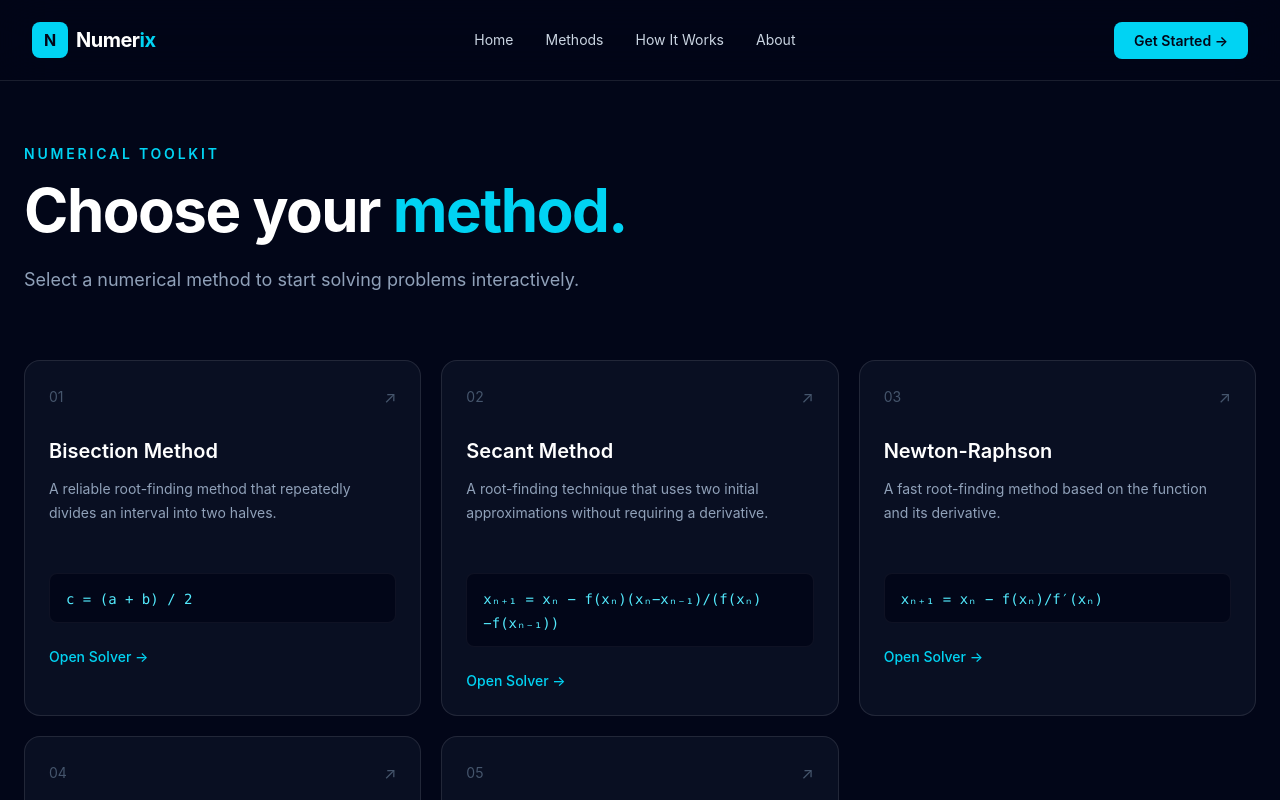
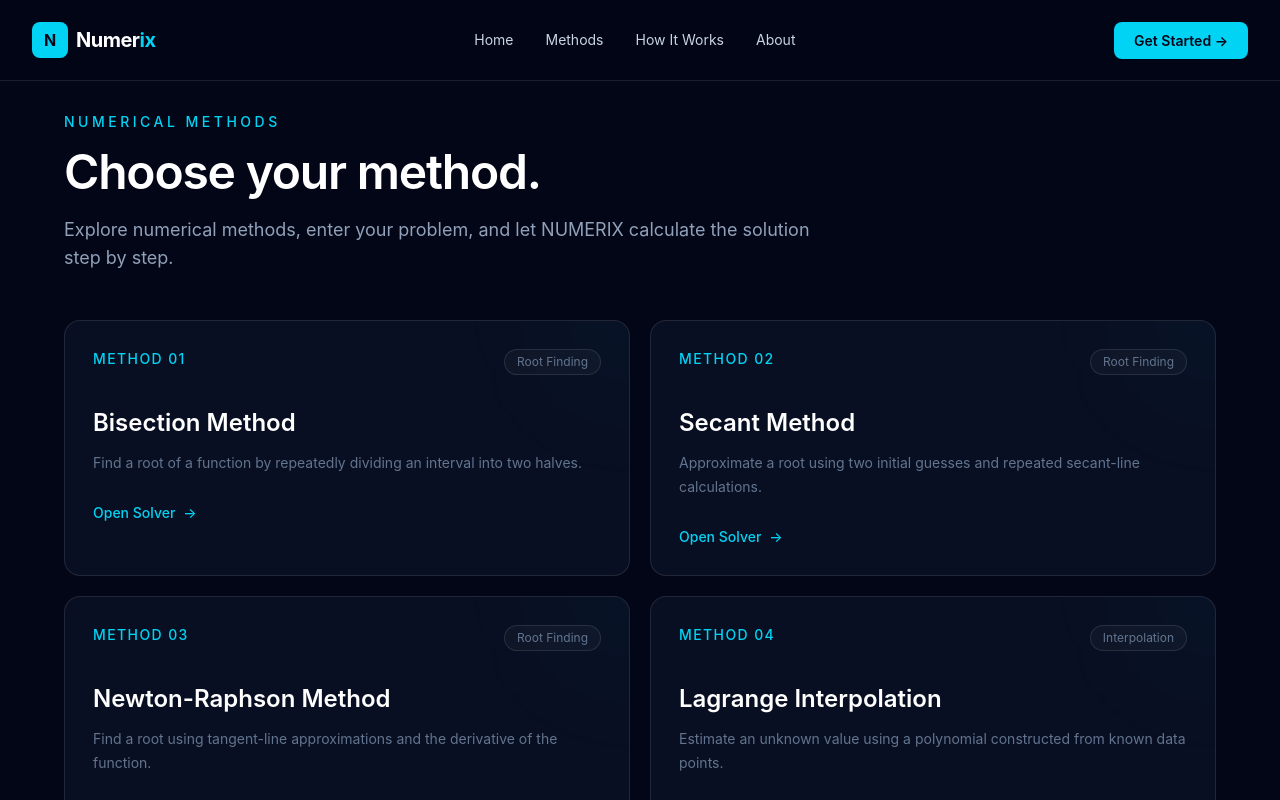
Before and after one commit to iishikaverma/numerix-frontend, a React (Vite) app: page /methods in a window 1280 px wide. Shown: the top 800 px of the page. Built offline with nearby package versions, Linux system fonts and the light colour scheme.

Commit message:
feat: build methods dashboard

```diff
--- a/src/components/methods/MethodCard.tsx
+++ b/src/components/methods/MethodCard.tsx
@@ -1,57 +1,100 @@
+import { Link } from "react-router-dom";
+
 interface MethodCardProps {
   number: string;
-  title: string;
+  name: string;
+  category: string;
   description: string;
-  formula: string;
-  accent: string;
+  path: string;
 }
 
 function MethodCard({
   number,
-  title,
+  name,
+  category,
   description,
-  formula,
-  accent,
+  path,
 }: MethodCardProps) {
   return (
-    <div className="group relative overflow-hidden rounded-2xl border border-white/10 bg-slate-900/60 p-6 backdrop-blur-sm transition-all duration-300 hover:-translate-y-2 hover:border-cyan-400/30 hover:bg-slate-900">
+    <Link
+      to={path}
+      className="
+        group
+        relative
+        overflow-hidden
+        rounded-2xl
+        border
+        border-white/10
+        bg-slate-900/60
+        p-6
+        transition
+        duration-300
+        hover:-translate-y-1
+        hover:border-cyan-400/30
+        hover:bg-slate-900
+        hover:shadow-[0_20px_50px_rgba(0,0,0,0.25)]
+        sm:p-7
+      "
+    >
+      {/* Glow */}
 
-      {/* Glow */}
       <div
-        className={`pointer-events-none absolute -right-20 -top-20 h-40 w-40 rounded-full ${accent} opacity-0 blur-3xl transition-opacity duration-500 group-hover:opacity-30`}
+        className="
+          pointer-events-none
+          absolute
+          -right-16
+          -top-16
+          h-32
+          w-32
+          rounded-full
+          bg-cyan-400/5
+          blur-3xl
+          transition
+          duration-500
+          group-hover:bg-cyan-400/10
+        "
       />
 
-      {/* Number */}
-      <div className="mb-6 flex items-center justify-between">
-        <span className="text-sm font-medium text-slate-500">
-          {number}
-        </span>
+      <div className="relative">
 
-        <span className="text-xl text-slate-600 transition duration-300 group-hover:text-cyan-400">
-          ↗
-        </span>
+        {/* Top Row */}
+
+        <div className="flex items-start justify-between gap-4">
+
+          <span className="text-sm font-medium tracking-widest text-cyan-400">
+            METHOD {number}
+          </span>
+
+          <span className="rounded-full border border-white/10 bg-white/[0.03] px-3 py-1 text-xs text-slate-500">
+            {category}
+          </span>
+
+        </div>
+
+        {/* Name */}
+
+        <h2 className="mt-8 text-2xl font-semibold text-white transition group-hover:text-cyan-50">
+          {name}
+        </h2>
+
+        {/* Description */}
+
+        <p className="mt-3 max-w-xl text-sm leading-6 text-slate-500">
+          {description}
+        </p>
+
+        {/* Action */}
+
+        <div className="mt-7 flex items-center gap-2 text-sm font-medium text-cyan-400">
+          <span>Open Solver</span>
+
+          <span className="transition-transform duration-300 group-hover:translate-x-1">
+            →
+          </span>
+        </div>
+
       </div>
-
-      {/* Title */}
-      <h3 className="text-xl font-semibold text-white">
-        {title}
-      </h3>
-
-      {/* Description */}
-      <p className="mt-3 min-h-[72px] text-sm leading-6 text-slate-400">
-        {description}
-      </p>
-
-      {/* Formula */}
-      <div className="mt-6 rounded-lg border border-white/5 bg-slate-950/70 px-4 py-3">
-        <code className="text-sm text-cyan-300">
-          {formula}
-        </code>
-      </div>
-
-      {/* Bottom line */}
-      <div className="mt-6 h-px w-0 bg-cyan-400 transition-all duration-500 group-hover:w-full" />
-    </div>
+    </Link>
   );
 }
 
--- a/src/pages/Methods.tsx
+++ b/src/pages/Methods.tsx
@@ -1,114 +1,92 @@
-import { Link } from "react-router-dom";
 import Navbar from "../components/layout/Navbar";
+import MethodCard from "../components/methods/MethodCard";
 
 const methods = [
   {
     number: "01",
-    title: "Bisection Method",
+    name: "Bisection Method",
+    category: "Root Finding",
     description:
-      "A reliable root-finding method that repeatedly divides an interval into two halves.",
-    formula: "c = (a + b) / 2",
+      "Find a root of a function by repeatedly dividing an interval into two halves.",
     path: "/methods/bisection",
   },
   {
     number: "02",
-    title: "Secant Method",
+    name: "Secant Method",
+    category: "Root Finding",
     description:
-      "A root-finding technique that uses two initial approximations without requiring a derivative.",
-    formula: "xₙ₊₁ = xₙ − f(xₙ)(xₙ−xₙ₋₁)/(f(xₙ)−f(xₙ₋₁))",
+      "Approximate a root using two initial guesses and repeated secant-line calculations.",
     path: "/methods/secant",
   },
   {
     number: "03",
-    title: "Newton-Raphson",
+    name: "Newton-Raphson Method",
+    category: "Root Finding",
     description:
-      "A fast root-finding method based on the function and its derivative.",
-    formula: "xₙ₊₁ = xₙ − f(xₙ)/f′(xₙ)",
+      "Find a root using tangent-line approximations and the derivative of the function.",
     path: "/methods/newton",
   },
   {
     number: "04",
-    title: "Lagrange Interpolation",
+    name: "Lagrange Interpolation",
+    category: "Interpolation",
     description:
-      "Construct an interpolation polynomial from a set of known data points.",
-    formula: "P(x) = Σ yᵢLᵢ(x)",
+      "Estimate an unknown value using a polynomial constructed from known data points.",
     path: "/methods/lagrange",
   },
   {
     number: "05",
-    title: "Newton's Divided Differences",
+    name: "Newton's Divided Difference",
+    category: "Interpolation",
     description:
-      "Construct an interpolation polynomial using divided difference coefficients.",
-    formula: "P(x) = f[x₀] + f[x₀,x₁](x−x₀) + ...",
+      "Construct an interpolation polynomial using a divided-difference table.",
     path: "/methods/divided-difference",
   },
 ];
 
 function Methods() {
   return (
-    <main className="min-h-screen bg-slate-950 text-white">
+    <>
       <Navbar />
 
-      <section className="px-6 pb-20 pt-36">
-        <div className="mx-auto max-w-7xl">
+      <main className="min-h-screen px-6 pb-20 pt-28">
+        <div className="mx-auto max-w-6xl">
 
-          <div className="max-w-2xl">
-            <p className="text-sm font-semibold uppercase tracking-[0.2em] text-cyan-400">
-              Numerical Toolkit
+          {/* Header */}
+
+          <div className="max-w-3xl">
+            <p className="text-sm font-medium uppercase tracking-[0.25em] text-cyan-400">
+              Numerical Methods
             </p>
 
-            <h1 className="mt-4 text-5xl font-bold tracking-tight sm:text-6xl">
-              Choose your
-              <span className="text-cyan-400"> method.</span>
+            <h1 className="mt-4 text-4xl font-semibold tracking-tight text-white sm:text-5xl">
+              Choose your method.
             </h1>
 
-            <p className="mt-6 text-lg leading-8 text-slate-400">
-              Select a numerical method to start solving problems
-              interactively.
+            <p className="mt-5 text-base leading-7 text-slate-400 sm:text-lg">
+              Explore numerical methods, enter your problem,
+              and let NUMERIX calculate the solution step by step.
             </p>
           </div>
 
-          <div className="mt-16 grid gap-5 md:grid-cols-2 lg:grid-cols-3">
+          {/* Method Cards */}
+
+          <div className="mt-12 grid gap-5 md:grid-cols-2">
             {methods.map((method) => (
-              <Link
+              <MethodCard
                 key={method.number}
-                to={method.path}
-                className="group rounded-2xl border border-white/10 bg-slate-900/60 p-6 transition duration-300 hover:-translate-y-2 hover:border-cyan-400/30 hover:bg-slate-900"
-              >
-                <div className="flex items-center justify-between">
-                  <span className="text-sm text-slate-600">
-                    {method.number}
-                  </span>
-
-                  <span className="text-slate-600 transition group-hover:text-cyan-400">
-                    ↗
-                  </span>
-                </div>
-
-                <h2 className="mt-7 text-xl font-semibold">
-                  {method.title}
-                </h2>
-
-                <p className="mt-3 min-h-[72px] text-sm leading-6 text-slate-400">
-                  {method.description}
-                </p>
-
-                <div className="mt-6 rounded-lg border border-white/5 bg-slate-950 px-4 py-3">
-                  <code className="text-sm text-cyan-300">
-                    {method.formula}
-                  </code>
-                </div>
-
-                <div className="mt-6 text-sm font-medium text-cyan-400">
-                  Open Solver →
-                </div>
-              </Link>
+                number={method.number}
+                name={method.name}
+                category={method.category}
+                description={method.description}
+                path={method.path}
+              />
             ))}
           </div>
 
         </div>
-      </section>
-    </main>
+      </main>
+    </>
   );
 }
 
```
